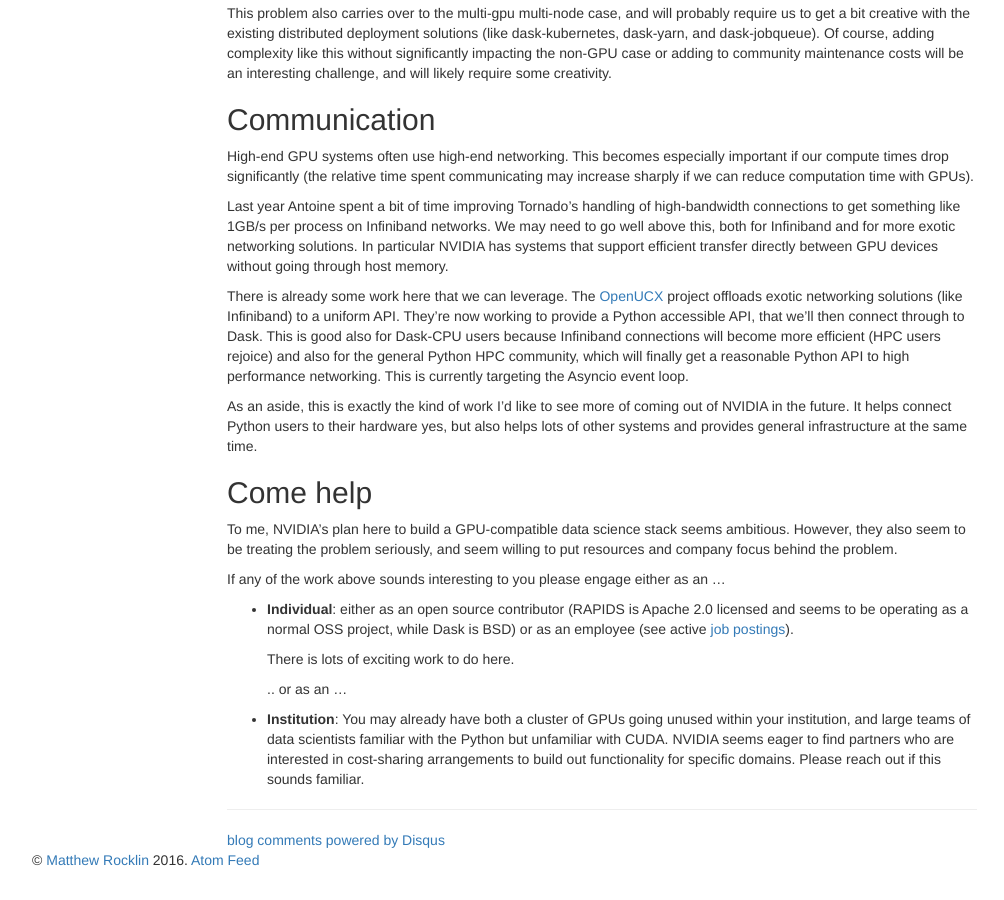
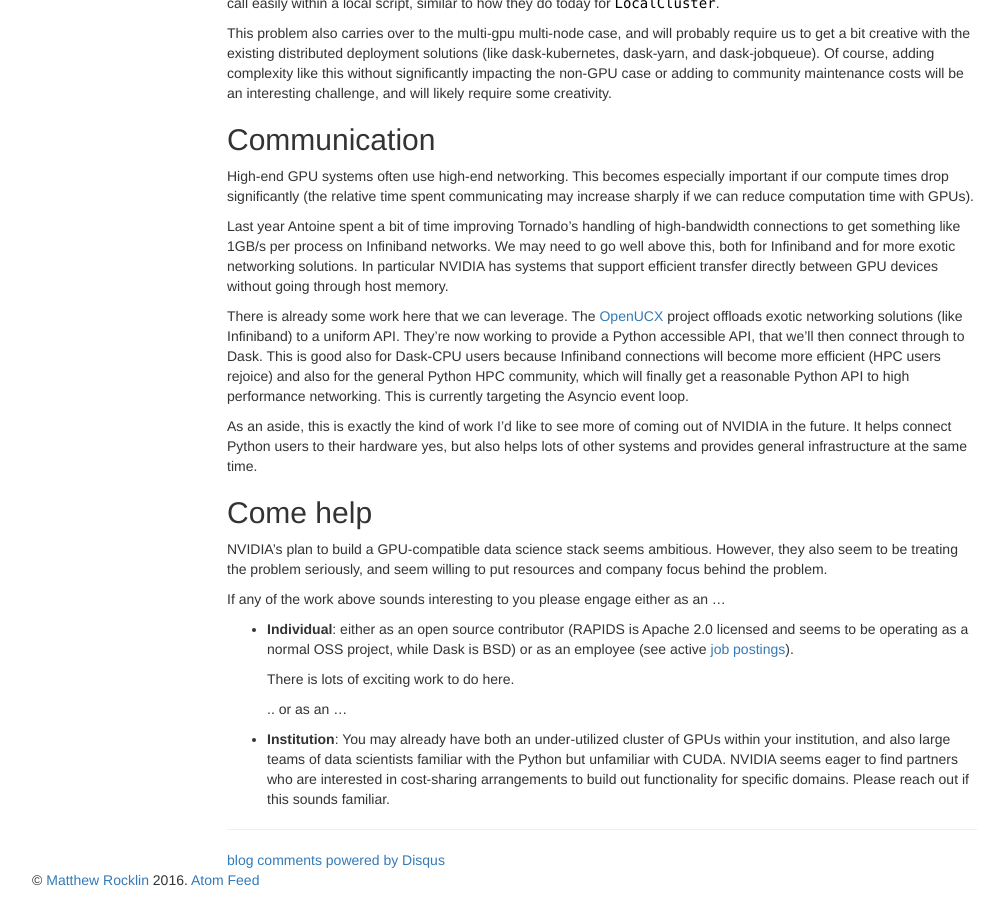
Before and after one commit to besyskymnbk/blog, a Jekyll site: the page built from _posts/work/2018-12-12-gpu-python-challenges.md, in a window 1280 px wide and 900 px high, scrolled down 5027 px. Shown: the whole window, without its empty margins (38-1042 px from the left). Built offline with Jekyll 4.4.1, drawn with Linux system fonts in a browser that asks for light colours; comment, search, counter and statistics services are not loaded; some of the changed text lies outside the part shown.

Commit message:
idle -> under-utilized

```diff
--- a/_posts/work/2018-12-12-gpu-python-challenges.md
+++ b/_posts/work/2018-12-12-gpu-python-challenges.md
@@ -63,7 +63,7 @@ laptop, start IPython or a Jupyter notebook, and try something out immediately.
 However, most data scientists, actual scientists, and students that I run into
 today do have some access to GPU resources through their institution.  Many
 companies, labs, and universities today seem to have purchased some sort of GPU
-cluster that, more often than not, sits idle.  These are often an `ssh` command
+cluster that, more often than not, sit under-utilized.  These are often an `ssh` command
 away, and generally available.
 
 Two weeks ago I was visiting Joe Hamman, a scientific collaborator at NCAR and
@@ -387,9 +387,9 @@ at the same time.
 Come help
 ---------
 
-To me, NVIDIA's plan here to build a GPU-compatible data science stack seems
-ambitious.  However, they also seem to be treating the problem seriously, and
-seem willing to put resources and company focus behind the problem.
+NVIDIA's plan to build a GPU-compatible data science stack seems ambitious.
+However, they also seem to be treating the problem seriously, and seem willing
+to put resources and company focus behind the problem.
 
 If any of the work above sounds interesting to you please engage either as an
 ...
@@ -403,8 +403,9 @@ If any of the work above sounds interesting to you please engage either as an
 
    .. or as an ...
 
--  **Institution**: You may already have both a cluster of GPUs going unused
-   within your institution, and large teams of data scientists familiar with
-   the Python but unfamiliar with CUDA.  NVIDIA seems eager to find partners
-   who are interested in cost-sharing arrangements to build out functionality
-   for specific domains.  Please reach out if this sounds familiar.
+-  **Institution**: You may already have both an under-utilized cluster of GPUs
+   within your institution, and also large teams of data scientists familiar
+   with the Python but unfamiliar with CUDA.  NVIDIA seems eager to find
+   partners who are interested in cost-sharing arrangements to build out
+   functionality for specific domains.  Please reach out if this sounds
+   familiar.
```
